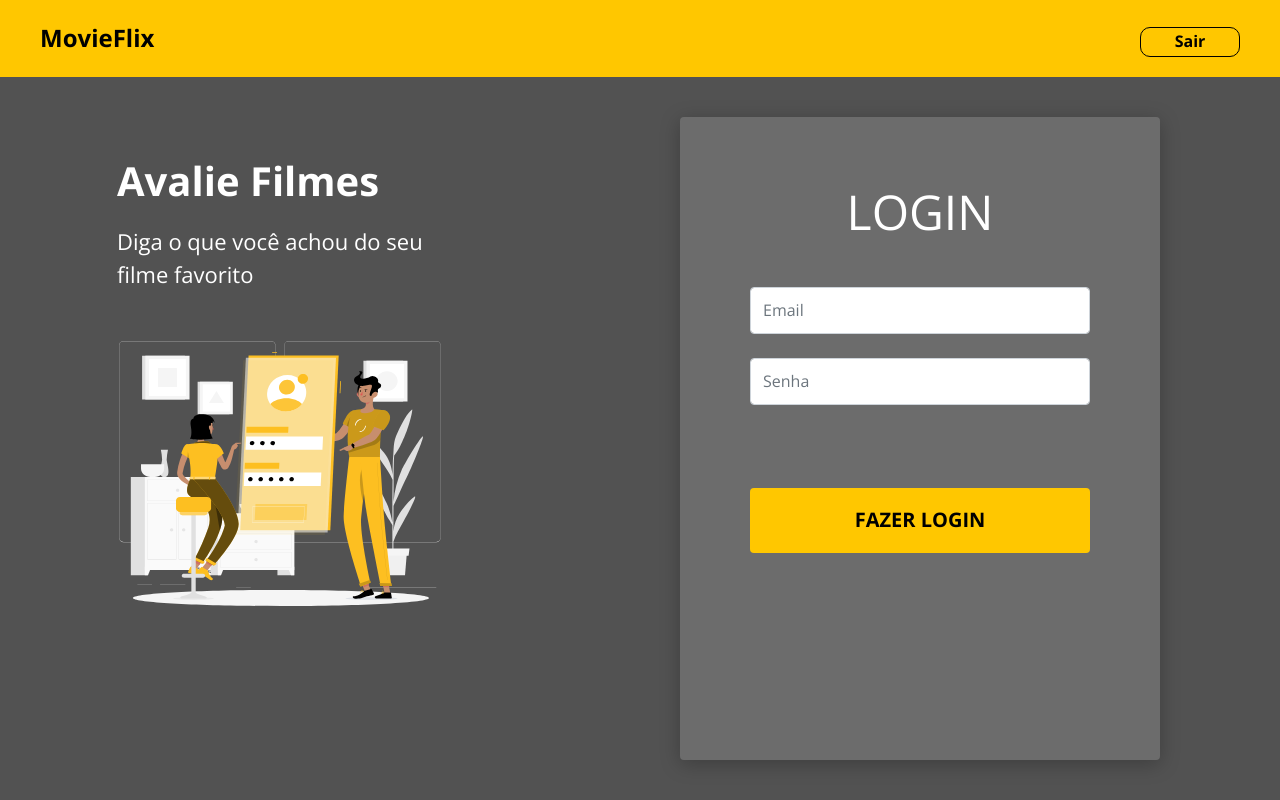
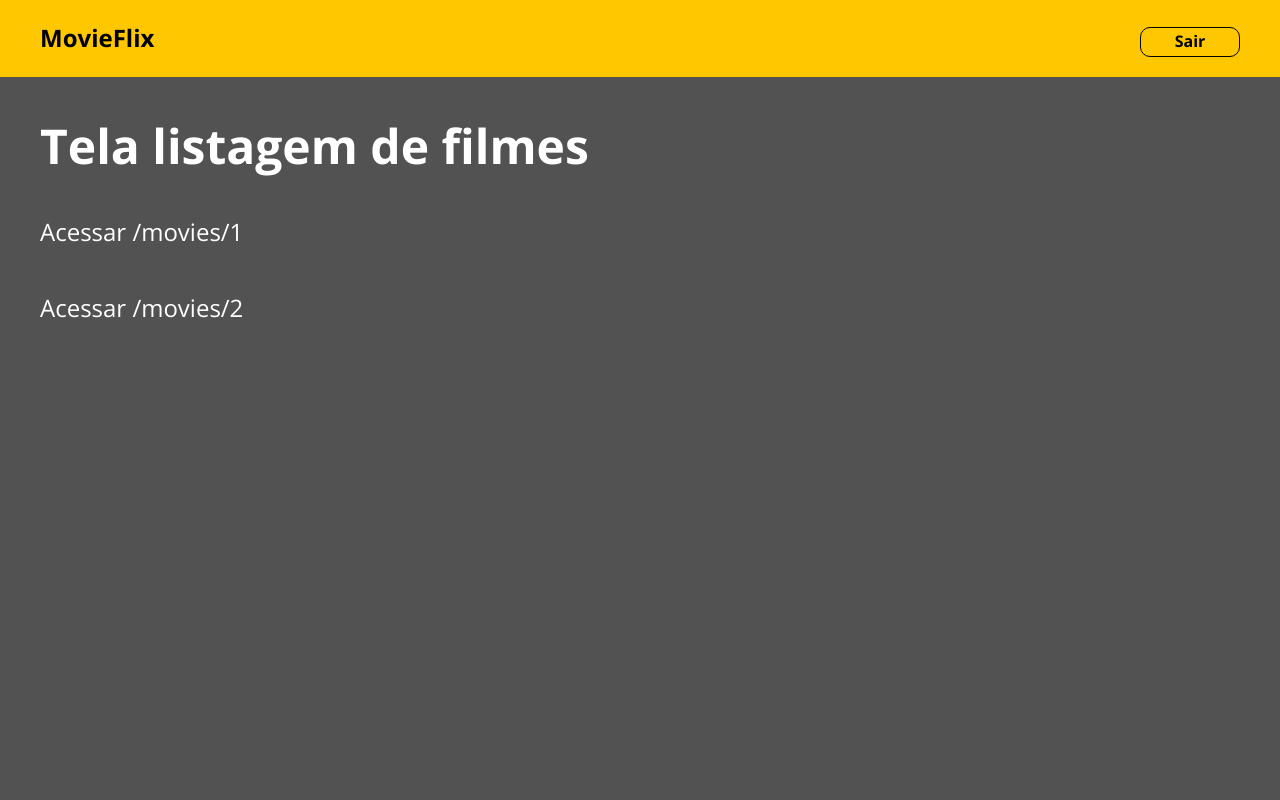
Before and after one commit to helderargomes/desafio-bds09, a React (Create React App) app in the folder frontweb/: page / in a window 1280 px wide. Built offline with nearby package versions, Linux system fonts and the light colour scheme.

Commit message:
Page Movies responsive

```diff
--- a/frontweb/src/App.css
+++ b/frontweb/src/App.css
@@ -14,3 +14,7 @@ h1, h2, h3, h4, h5, h6 {
     background-color: #6c6c6c;
     box-shadow: 0px 4px 20px 0px #00000040;
 }
+
+.home-container {
+    color: #ffffff;
+}
--- a/frontweb/src/App.tsx
+++ b/frontweb/src/App.tsx
@@ -1,13 +1,14 @@
-import Home from 'pages/Home';
+
 import './App.css';
 
 import Navbar from 'components/Navbar';
+import Movies from 'pages/Movies';
 
 function App() {
   return (
     <>
     <Navbar />
-    <Home />
+    <Movies />
     </>
 
   );
--- /dev/null
+++ b/frontweb/src/pages/Movies/index.tsx
@@ -0,0 +1,19 @@
+import "./styles.css";
+
+const Movies = () => {
+  return (
+    <div className="home-container">
+      <h1>Tela listagem de filmes</h1>
+      <ul className="list-unstyled list-container">
+        <li>
+          <a href="#">Acessar /movies/1</a>
+        </li>
+        <li>
+          <a href="#">Acessar /movies/2 </a>
+        </li>
+      </ul>
+    </div>
+  );
+};
+
+export default Movies;
--- /dev/null
+++ b/frontweb/src/pages/Movies/styles.css
@@ -0,0 +1,38 @@
+
+.home-container {
+    padding: 15px;
+    font-size: 24px;
+}
+
+.home-container h1 {
+    margin-bottom: 28px;
+    font-size: 1em;
+}
+
+.home-container a {
+    text-decoration: none;
+    color: unset;
+}
+
+.list-container li {
+    padding: 12px 0;
+    font-size: 0.75em;
+}
+
+@Media (min-width: 1200px) {
+    .home-container {
+        padding: 40px;
+        font-size: 48px;
+    }
+
+    .home-container h1 {
+        margin-bottom: 20px;
+        font-size: 1em;
+    }
+
+    .list-container li {
+        padding: 20px 0;
+        font-size: 0.5em;
+    }
+
+}
```
